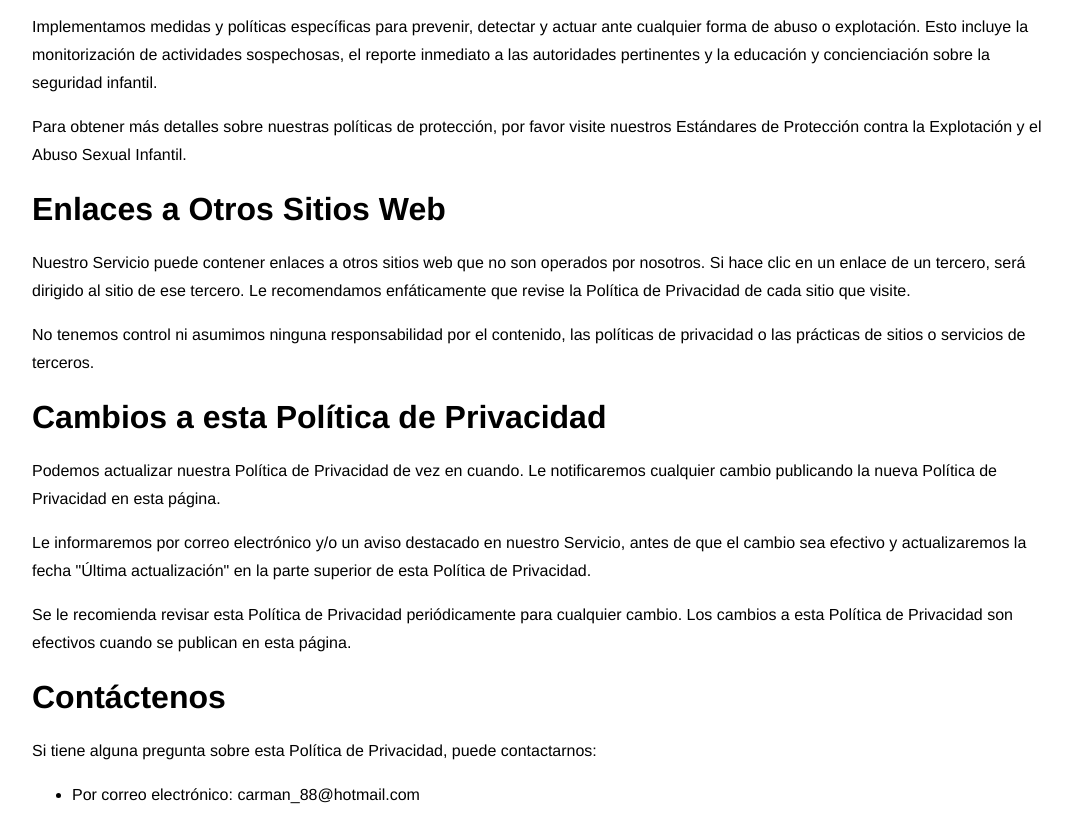
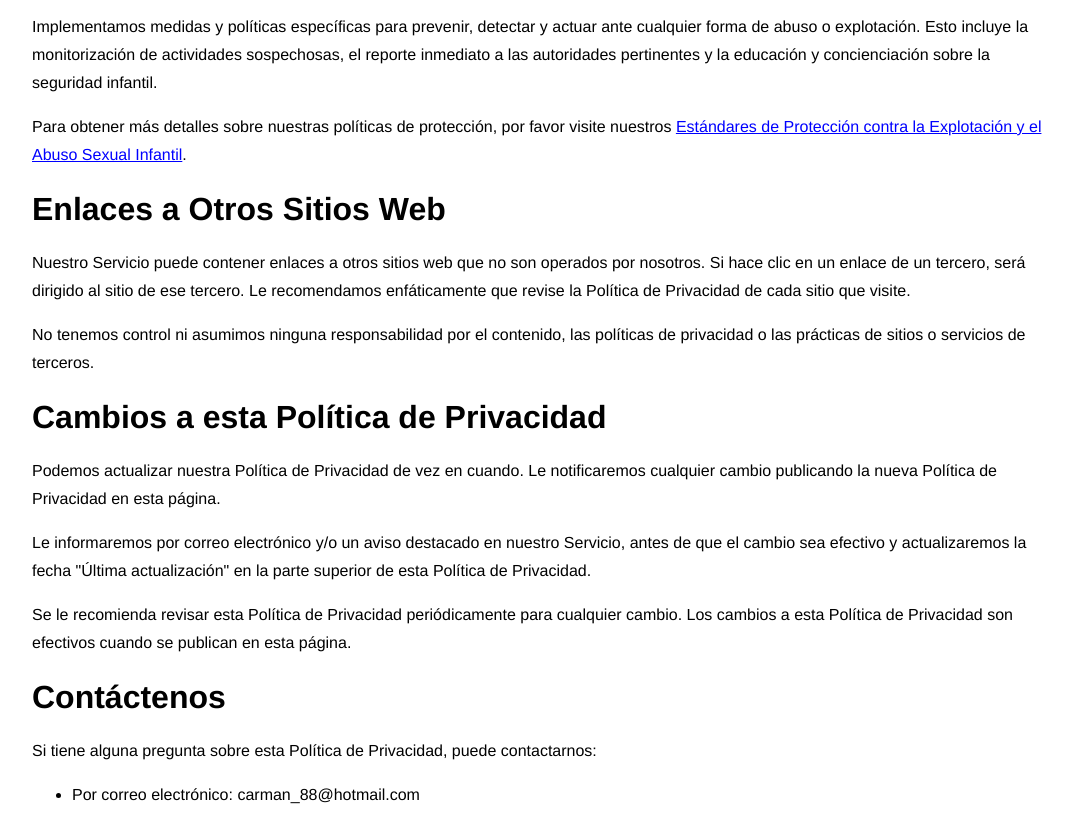
Before and after one commit to Pyrochar/PrivacyPolicy, a plain HTML site: page index.html in a window 1280 px wide. Shown: the part 5736-6561 px from the top of the page, without its empty margins (96-1168 px from the left). Drawn offline with Linux system fonts and the light colour scheme.

Commit message:
Update index.html

```diff
--- a/index.html
+++ b/index.html
@@ -180,7 +180,7 @@
                     <h2>Protección contra la Explotación y el Abuso Sexual Infantil (EASI)</h2>
                     <p>Nos comprometemos a proteger a los menores de cualquier forma de explotación y abuso sexual. Nuestra aplicación sigue estrictamente los estándares de protección contra la explotación y el abuso sexual infantil (EASI) para asegurar la seguridad y el bienestar de los menores que utilizan nuestro servicio.</p>
                     <p>Implementamos medidas y políticas específicas para prevenir, detectar y actuar ante cualquier forma de abuso o explotación. Esto incluye la monitorización de actividades sospechosas, el reporte inmediato a las autoridades pertinentes y la educación y concienciación sobre la seguridad infantil.</p>
-                    <p>Para obtener más detalles sobre nuestras políticas de protección, por favor visite nuestros <a href="EstandaresInfantiles.html">Estándares de Protección contra la Explotación y el Abuso Sexual Infantil</a>.</p>
+                    <p>Para obtener más detalles sobre nuestras políticas de protección, por favor visite nuestros <a href="EstandaresInfantiles.html" class="easi-link">Estándares de Protección contra la Explotación y el Abuso Sexual Infantil</a>.</p>
 
                     <h2>Enlaces a Otros Sitios Web</h2>
                     <p>Nuestro Servicio puede contener enlaces a otros sitios web que no son operados por nosotros. Si hace clic en un enlace de un tercero, será dirigido al sitio de ese tercero. Le recomendamos enfáticamente que revise la Política de Privacidad de cada sitio que visite.</p>
```
